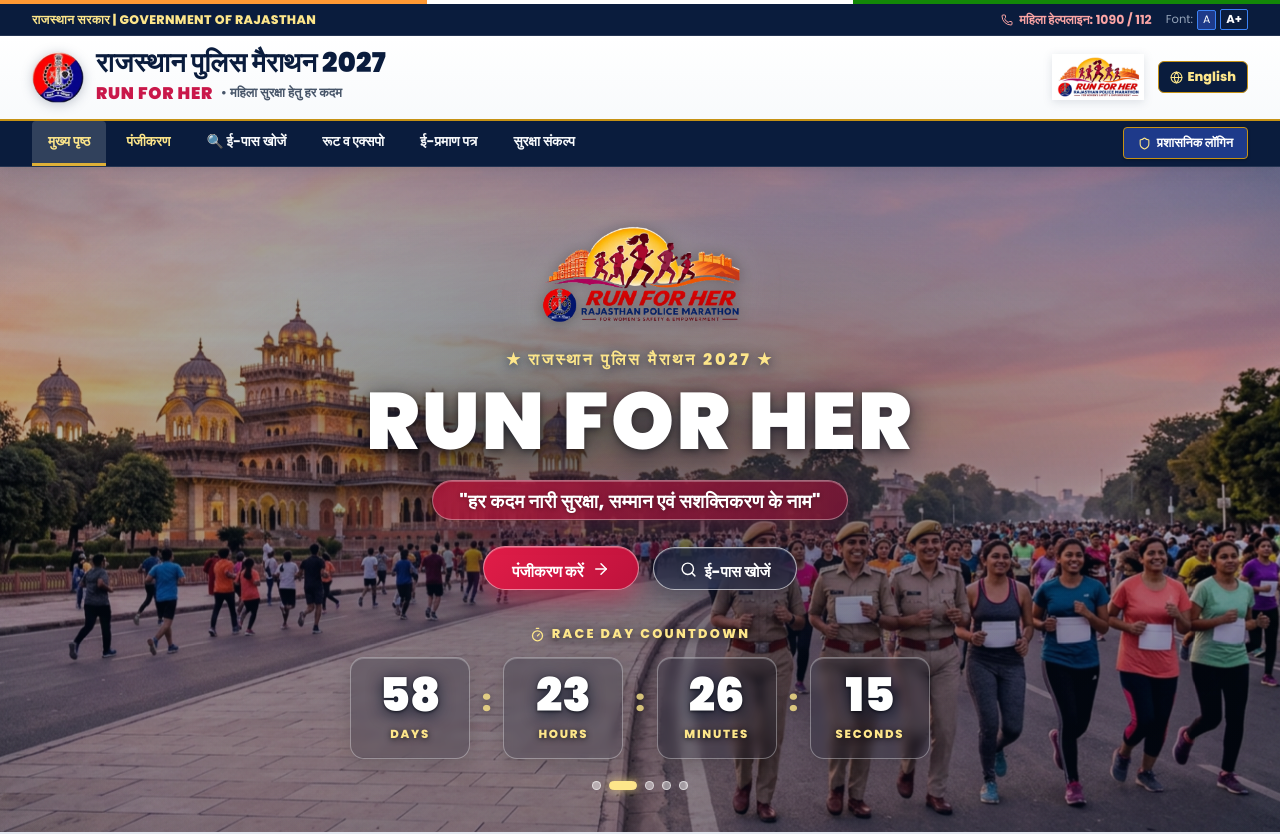
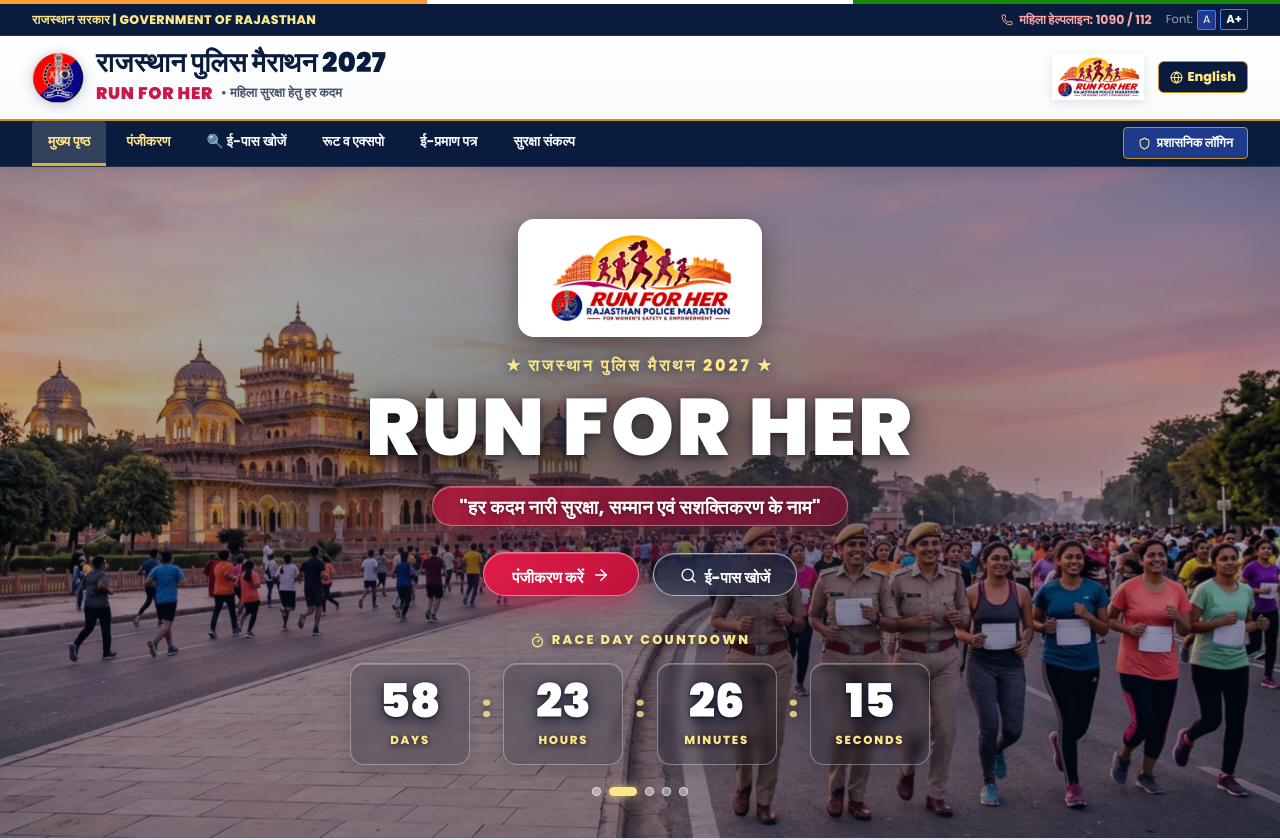
Before and after one commit to mpalsaniya68/rajasthan-police-run-for-her, a React (Vite) app: page / in a window 1280 px wide. Shown: the top 840 px of the page. Built offline with nearby package versions, Linux system fonts and the light colour scheme.

Commit message:
Revert "feat(hero): apply clean transparent logo in hero section without white card box"
This reverts commit 14744b1ce02cb1d1297d48ae2e95968d1698e1f3.

```diff
--- a/src/components/Hero.jsx
+++ b/src/components/Hero.jsx
@@ -103,17 +103,16 @@ export function Hero({ onOpenRegister, onOpenFindPass }) {
       <div style={{ position: 'relative', zIndex: 2 }}>
         <div className="container">
           <div style={{ textAlign: 'center', maxWidth: '880px', margin: '0 auto' }}>
-            {/* Official Event Insignia Emblem (Transparent High-Res) */}
-            <div style={{ display: 'inline-flex', alignItems: 'center', justifyContent: 'center', marginBottom: '16px' }}>
+            {/* Official Event Insignia Emblem (Original with White Badge) */}
+            <div style={{ display: 'inline-flex', alignItems: 'center', justifyContent: 'center', padding: '8px 20px', background: '#ffffff', borderRadius: '16px', boxShadow: '0 8px 30px rgba(0, 0, 0, 0.4)', marginBottom: '16px' }}>
               <img
-                src="/images/run_for_her_hero_logo.png"
+                src="/images/run_for_her_official_logo.jpg"
                 alt="Rajasthan Police Marathon - Run For Her Official Logo"
                 style={{
-                  height: 'clamp(74px, 12vw, 112px)',
+                  height: 'clamp(68px, 11vw, 102px)',
                   width: 'auto',
                   objectFit: 'contain',
-                  display: 'block',
-                  filter: 'drop-shadow(0 4px 20px rgba(255, 255, 255, 0.35)) drop-shadow(0 2px 8px rgba(0, 0, 0, 0.5))'
+                  display: 'block'
                 }}
               />
             </div>
```
Also changed, not shown: public/images/run_for_her_hero_logo.png (deleted), public/images/run_for_her_official_logo.png.
